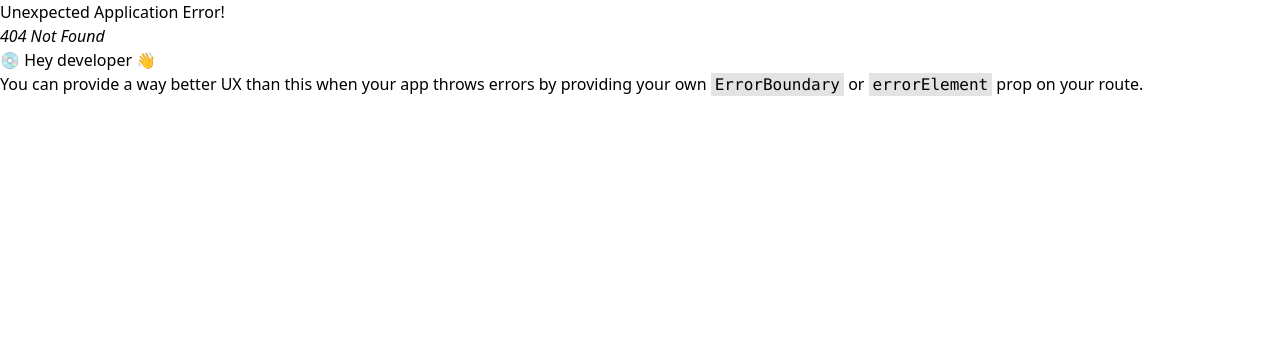
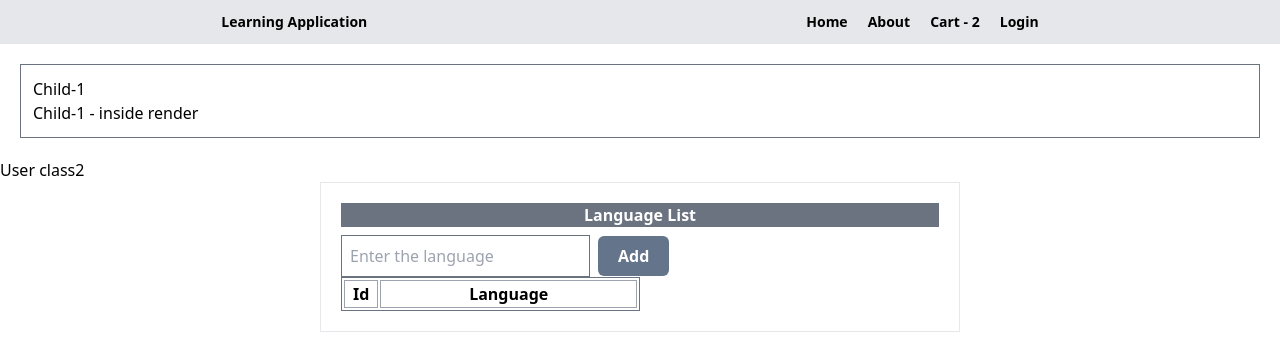
Before and after one commit to Adarsha-React/ReactTestProject, a React (Create React App) app: page /about/language in a window 1280 px wide. Before the commit this address had no page. Shown: the top 350 px of the page. Built offline with nearby package versions, Linux system fonts and the light colour scheme.

Commit message:
Language List

```diff
--- a/package.json
+++ b/package.json
@@ -3,11 +3,13 @@
   "version": "0.1.0",
   "private": true,
   "dependencies": {
+    "@reduxjs/toolkit": "^1.9.6",
     "@testing-library/jest-dom": "^5.17.0",
     "@testing-library/react": "^13.4.0",
     "@testing-library/user-event": "^13.5.0",
     "react": "^18.2.0",
     "react-dom": "^18.2.0",
+    "react-redux": "^8.1.2",
     "react-router-dom": "^6.16.0",
     "react-scripts": "5.0.1",
     "web-vitals": "^2.1.4"
--- a/src/components/About.js
+++ b/src/components/About.js
@@ -1,6 +1,7 @@
 import React from "react";
 import UserClass from "./UserClass";
 import UserClass2 from "./UserClass2";
+import LanguageList from "./LanguageList";
 
 class About extends React.Component {
   constructor(props) {
@@ -18,6 +19,7 @@ class About extends React.Component {
       <div>
         <UserClass name={"Child-1"} location={"Bangalore"} />
         <UserClass2 />
+        <LanguageList />
       </div>
     );
   }
--- /dev/null
+++ b/src/components/Body.js
@@ -0,0 +1,24 @@
+import { useDispatch } from "react-redux";
+import { addItem } from "../redux/cartSlice";
+
+const Body = () => {
+  const dispatch = useDispatch();
+
+  const addItems = (item) => {
+    dispatch(addItem(item));
+  };
+
+  return (
+    <div>
+      <h1>Body Component</h1>
+      <button
+        className="bg-green-600 p-2 m-3 rounded-md font-bold text-white"
+        onClick={() => addItems("Shoes")}
+      >
+        Add+
+      </button>
+    </div>
+  );
+};
+
+export default Body;
--- /dev/null
+++ b/src/components/Cart.js
@@ -0,0 +1,33 @@
+import { useDispatch, useSelector } from "react-redux";
+import { makeCartEmpty } from "../redux/cartSlice";
+
+const Cart = () => {
+  const cartItems = useSelector((store) => store.cart.items);
+  console.log(cartItems);
+
+  const dispatch = useDispatch();
+
+  const clearCart = () => {
+    dispatch(makeCartEmpty());
+  };
+
+  return (
+    <div>
+      <button
+        className="bg-green-600 p-2 m-3 font-bold text-white rounded-md"
+        onClick={() => clearCart()}
+      >
+        Clear Cart
+      </button>
+      <div>
+        {cartItems.map((item, index) => (
+          <div key={index}>
+            <h1>{item} </h1>
+          </div>
+        ))}
+      </div>
+    </div>
+  );
+};
+
+export default Cart;
--- a/src/components/Header.js
+++ b/src/components/Header.js
@@ -1,3 +1,4 @@
+import { useSelector } from "react-redux";
 import { Link } from "react-router-dom";
 
 const Title = () => {
@@ -9,13 +10,21 @@ const Title = () => {
 };
 
 const Header = () => {
+  const cartItems = useSelector((store) => store.cart.items);
+
   return (
     <div className="flex justify-between bg-gray-200 p-3">
       <div className="w-2/3 flex justify-between mx-auto">
         <Title />
         <div className="flex list-none">
           <li className="pr-5 font-semibold text-sm cursor-pointer">
+            <Link to={"/home"}>Home </Link>
+          </li>
+          <li className="pr-5 font-semibold text-sm cursor-pointer">
             <Link to={"/about"}>About </Link>
+          </li>
+          <li className="pr-5 font-semibold text-sm cursor-pointer">
+            <Link to={"/cart"}>Cart - {cartItems.length} </Link>
           </li>
           <li className="pr-5 font-semibold text-sm cursor-pointer">
             <Link to={"/login"}>Login</Link>{" "}
--- /dev/null
+++ b/src/components/LanguageList.js
@@ -0,0 +1,63 @@
+import { useState } from "react";
+
+const LanguageList = () => {
+  const [language, setLanguage] = useState("");
+  const [allLanguages, setAllLanguages] = useState([]);
+
+  const addLanguage = () => {
+    setAllLanguages([...allLanguages, language]);
+    setLanguage("");
+  };
+  console.log(allLanguages);
+
+  return (
+    <div className="w-1/2 border mx-auto p-5">
+      <div>
+        <h1 className="text-center font-bold bg-gray-500 mb-2 text-white">
+          Language List
+        </h1>
+        <input
+          className="outline-none border border-gray-500 p-2"
+          type="text"
+          placeholder="Enter the language"
+          value={language}
+          onChange={(e) => setLanguage(e.target.value)}
+        />
+        <button
+          className="bg-slate-500 p-2 px-5 text-white font-bold ml-2 rounded-md"
+          onClick={() => addLanguage()}
+        >
+          Add
+        </button>
+      </div>
+      <div className="w-1/2">
+        <div>
+          <table className="border-separate border border-gray-500">
+            <thead>
+              <tr>
+                <th className="border border-gray-400 px-2">Id</th>
+                <th className="border border-gray-400 px-5 w-full">Language</th>
+              </tr>
+            </thead>
+          </table>
+        </div>
+        {allLanguages.map((language, index) => (
+          <div key={index}>
+            <table className="border-separate border border-gray-500">
+              <tbody>
+                <tr>
+                  <td className="border border-gray-400 px-3">{index + 1}</td>
+                  <td className="border border-gray-400 px-5 w-full">
+                    {language}
+                  </td>
+                </tr>
+              </tbody>
+            </table>
+          </div>
+        ))}
+      </div>
+    </div>
+  );
+};
+
+export default LanguageList;
--- a/src/components/Login.js
+++ b/src/components/Login.js
@@ -1,8 +1,27 @@
 const Login = () => {
   return (
-    <div>
-      <h1>Login Component!!</h1>
-    </div>
+    <table class="border-separate border border-slate-400">
+      <thead>
+        <tr>
+          <th class="border border-slate-300 ...">State</th>
+          <th class="border border-slate-300 ...">City</th>
+        </tr>
+      </thead>
+      <tbody>
+        <tr>
+          <td class="border border-slate-300 ...">Indiana</td>
+          <td class="border border-slate-300 ...">Indianapolis</td>
+        </tr>
+        <tr>
+          <td class="border border-slate-300 ...">Ohio</td>
+          <td class="border border-slate-300 ...">Columbus</td>
+        </tr>
+        <tr>
+          <td class="border border-slate-300 ...">Michigan</td>
+          <td class="border border-slate-300 ...">Detroit</td>
+        </tr>
+      </tbody>
+    </table>
   );
 };
 
--- a/src/index.js
+++ b/src/index.js
@@ -2,17 +2,21 @@ import React from "react";
 import ReactDOM from "react-dom/client";
 import "./index.css";
 import Header from "./components/Header";
-import DemoUseMemo from "./components/DemoUseMemo";
 import { Outlet, RouterProvider, createBrowserRouter } from "react-router-dom";
 import About from "./components/About";
 import Login from "./components/Login";
+import Body from "./components/Body";
+import { Provider } from "react-redux";
+import store from "./redux/store";
+import Cart from "./components/Cart";
+import LanguageList from "./components/LanguageList";
 
 const AppLayout = () => {
   return (
-    <div className="">
+    <Provider store={store}>
       <Header />
       <Outlet />
-    </div>
+    </Provider>
   );
 };
 
@@ -22,12 +26,26 @@ const appRouter = createBrowserRouter([
     element: <AppLayout />,
     children: [
       {
+        path: "/home",
+        element: <Body />,
+      },
+      {
         path: "/about",
         element: <About />,
+        children: [
+          {
+            path: "/about/language",
+            element: <LanguageList />,
+          },
+        ],
       },
       {
         path: "/login",
         element: <Login />,
+      },
+      {
+        path: "/cart",
+        element: <Cart />,
       },
     ],
   },
--- /dev/null
+++ b/src/redux/cartSlice.js
@@ -0,0 +1,19 @@
+import { createSlice } from "@reduxjs/toolkit";
+
+const cartSlice = createSlice({
+  name: "cart",
+  initialState: {
+    items: ["Shirt", "Pant"],
+  },
+  reducers: {
+    addItem: (state, action) => {
+      state.items.push(action.payload);
+    },
+    makeCartEmpty: (state, action) => {
+      state.items.length = 0;
+    },
+  },
+});
+
+export const { addItem, makeCartEmpty } = cartSlice.actions;
+export default cartSlice.reducer;
--- /dev/null
+++ b/src/redux/store.js
@@ -0,0 +1,10 @@
+import { configureStore } from "@reduxjs/toolkit";
+import cartSlice from "./cartSlice";
+
+const store = configureStore({
+  reducer: {
+    cart: cartSlice,
+  },
+});
+
+export default store;
```
Also changed, not shown: 1 other file (tests, documents, lock files or other folders).
